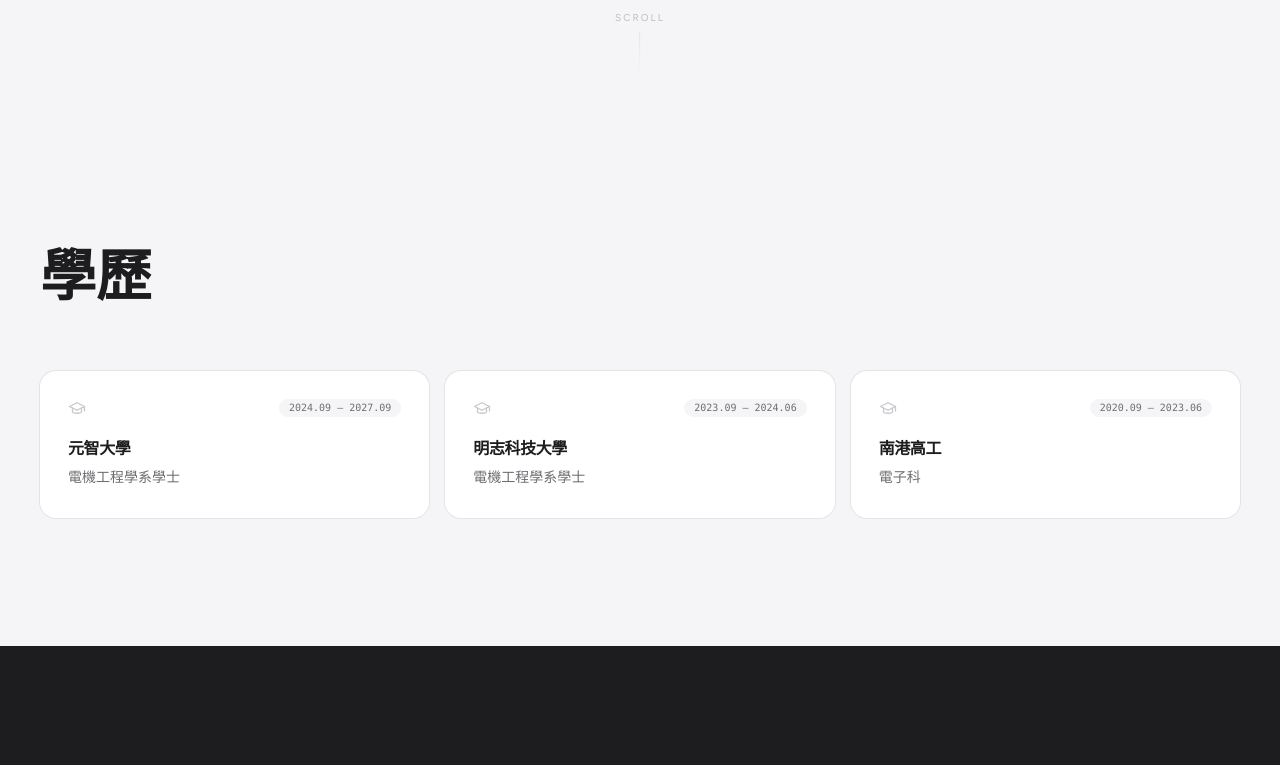
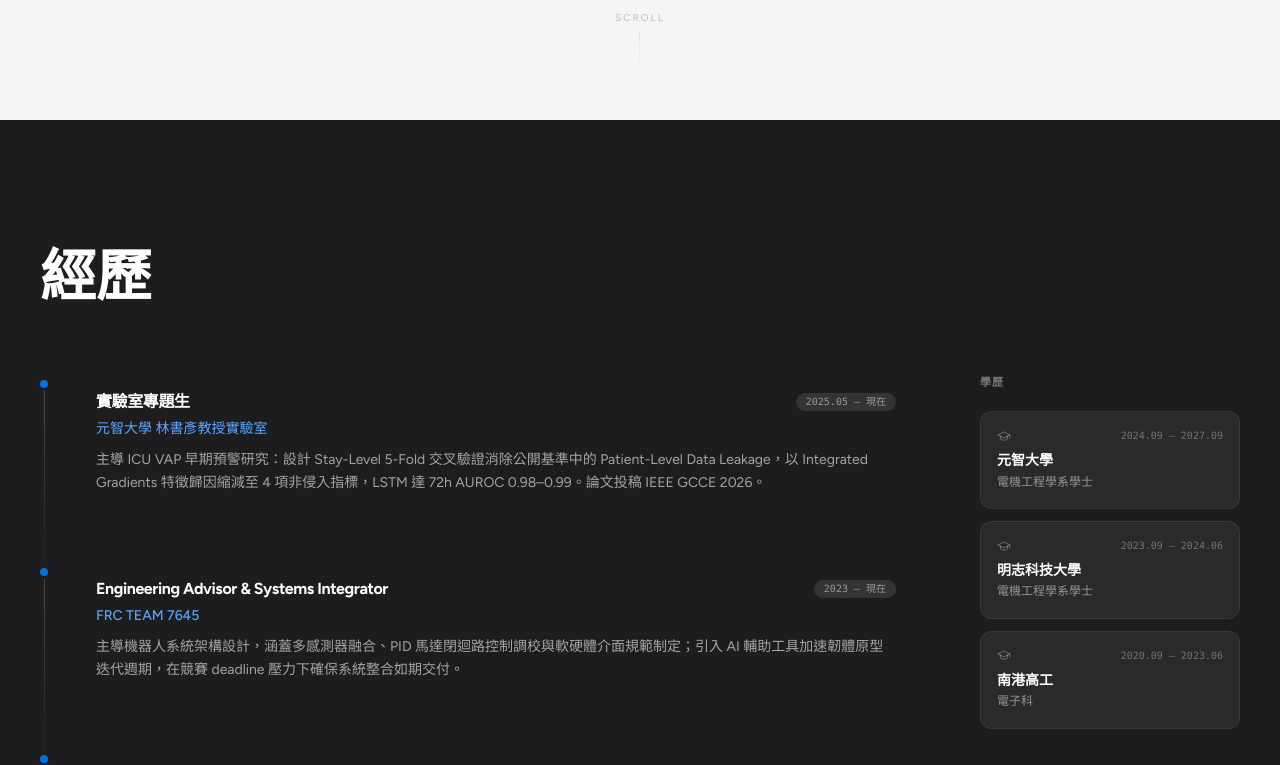
Before and after one commit to Jcsk7049/personal-website, a React (Vite) app: page / in a window 1280 px wide. Shown: the part 680-1445 px from the top of the page. Built offline with nearby package versions, Linux system fonts and the light colour scheme.

Commit message:
refactor: merge education into experience section as right column
Two-column layout: experience timeline (left) + education cards (right).
Remove standalone Education component and education nav entry.

https://claude.ai/code/session_01QcnECNqYPmTWxxzFS9SAdz

```diff
--- a/src/App.jsx
+++ b/src/App.jsx
@@ -4,7 +4,6 @@ import { LanguageProvider, useLanguage } from './context/LanguageContext'
 import { uiText } from './data/uiText'
 import Nav             from './components/Nav'
 import Hero            from './components/Hero'
-import Education       from './components/Education'
 import Experience      from './components/Experience'
 import SkillGrid       from './components/SkillGrid'
 import ProjectShowcase from './components/ProjectShowcase'
@@ -45,8 +44,7 @@ function HomePage() {
       <DotNav />
       <Nav             name={cv.profile.name} />
       <Hero            profile={cv.profile} />
-      <Education       education={cv.education} />
-      <Experience      experience={cv.experience} />
+      <Experience      experience={cv.experience} education={cv.education} />
       <ProjectShowcase projects={cv.projects} />
       <SkillGrid       skills={cv.skills_matrix} detail={cv.skills_detail} />
       <AwardList       awards={cv.awards} />
--- a/src/components/DotNav.jsx
+++ b/src/components/DotNav.jsx
@@ -2,7 +2,7 @@ import { useEffect, useState } from 'react'
 import { useLanguage } from '../context/LanguageContext'
 import { uiText } from '../data/uiText'
 
-const SECTION_IDS = ['education', 'experience', 'projects', 'skills', 'awards', 'guestbook']
+const SECTION_IDS = ['experience', 'projects', 'skills', 'awards', 'guestbook']
 
 export default function DotNav() {
   const { lang } = useLanguage()
--- a/src/components/Experience.jsx
+++ b/src/components/Experience.jsx
@@ -2,15 +2,27 @@ import SectionHeader from './SectionHeader'
 import { useLanguage } from '../context/LanguageContext'
 import { uiText } from '../data/uiText'
 
-export default function Experience({ experience }) {
+const GradIcon = () => (
+  <svg width="14" height="14" viewBox="0 0 24 24" fill="none" stroke="currentColor"
+       strokeWidth="1.7" strokeLinecap="round" strokeLinejoin="round">
+    <path d="M22 10v6M2 10l10-5 10 5-10 5z"/>
+    <path d="M6 12v5c0 1.1 2.7 2 6 2s6-.9 6-2v-5"/>
+  </svg>
+)
+
+export default function Experience({ experience, education }) {
   const { lang } = useLanguage()
   const t = uiText[lang]
+
   return (
     <section id="experience" className="py-16 md:py-32 bg-[#1D1D1F]">
       <div className="max-w-7xl mx-auto px-6 md:px-10">
         <SectionHeader label={t.sections.experience} invert />
 
-        <div className="max-w-4xl card-stagger">
+        <div className="grid grid-cols-1 lg:grid-cols-[1fr_260px] gap-12 lg:gap-16 items-start">
+
+          {/* ── Left: Experience timeline ── */}
+          <div className="card-stagger">
             {experience.map((exp, i) => (
               <div key={i} className="relative pl-9 pb-11 last:pb-0 group">
                 {i < experience.length - 1 && (
@@ -25,11 +37,9 @@ export default function Experience({ experience }) {
                                   group-hover:shadow-[0_0_0_4px_rgba(0,113,227,0.2)] group-hover:scale-110
                                   transition-all duration-300" />
                 )}
-
                 <div className="p-5 rounded-2xl hover:bg-white/[0.05] transition-colors duration-200 -ml-2 pl-7">
                   <div className="flex items-start justify-between gap-4 mb-1.5">
-                  <h3 className="text-base font-bold tracking-tight text-white leading-snug
-                                 group-hover:text-white transition-colors duration-200">
+                    <h3 className="text-base font-bold tracking-tight text-white leading-snug">
                       {exp.role}
                     </h3>
                     <span className="text-[10px] text-white/50 font-mono bg-white/10 px-2.5 py-1
@@ -43,6 +53,32 @@ export default function Experience({ experience }) {
               </div>
             ))}
           </div>
+
+          {/* ── Right: Education ── */}
+          <div id="education" className="lg:pt-1">
+            <p className="text-[11px] font-semibold tracking-widest uppercase text-white/40 mb-5">
+              {t.sections.education}
+            </p>
+            <div className="flex flex-col gap-3 card-stagger">
+              {education.map((edu, i) => (
+                <div key={i}
+                     className="p-4 rounded-xl bg-white/[0.06] border border-white/[0.07]
+                                hover:bg-white/[0.09] hover:border-white/[0.12]
+                                transition-all duration-200 group">
+                  <div className="flex items-center justify-between gap-2 mb-2">
+                    <span className="text-white/30 group-hover:text-[#60A5FA] transition-colors duration-200">
+                      <GradIcon />
+                    </span>
+                    <span className="text-[10px] font-mono text-white/35">{edu.period}</span>
+                  </div>
+                  <p className="text-sm font-bold text-white leading-snug mb-0.5">{edu.school}</p>
+                  <p className="text-xs text-white/50 leading-relaxed">{edu.degree}</p>
+                </div>
+              ))}
+            </div>
+          </div>
+
+        </div>
       </div>
     </section>
   )
--- a/src/data/uiText.js
+++ b/src/data/uiText.js
@@ -1,7 +1,6 @@
 export const uiText = {
   zh: {
     nav: [
-      { id: 'education',  label: '學歷' },
       { id: 'experience', label: '經歷' },
       { id: 'projects',   label: '專案' },
       { id: 'skills',     label: '技術' },
@@ -47,7 +46,6 @@ export const uiText = {
 
   en: {
     nav: [
-      { id: 'education',  label: 'Education'  },
       { id: 'experience', label: 'Experience' },
       { id: 'projects',   label: 'Projects'   },
       { id: 'skills',     label: 'Skills'     },
```
Lines whose indentation alone changed are shown as unchanged.
